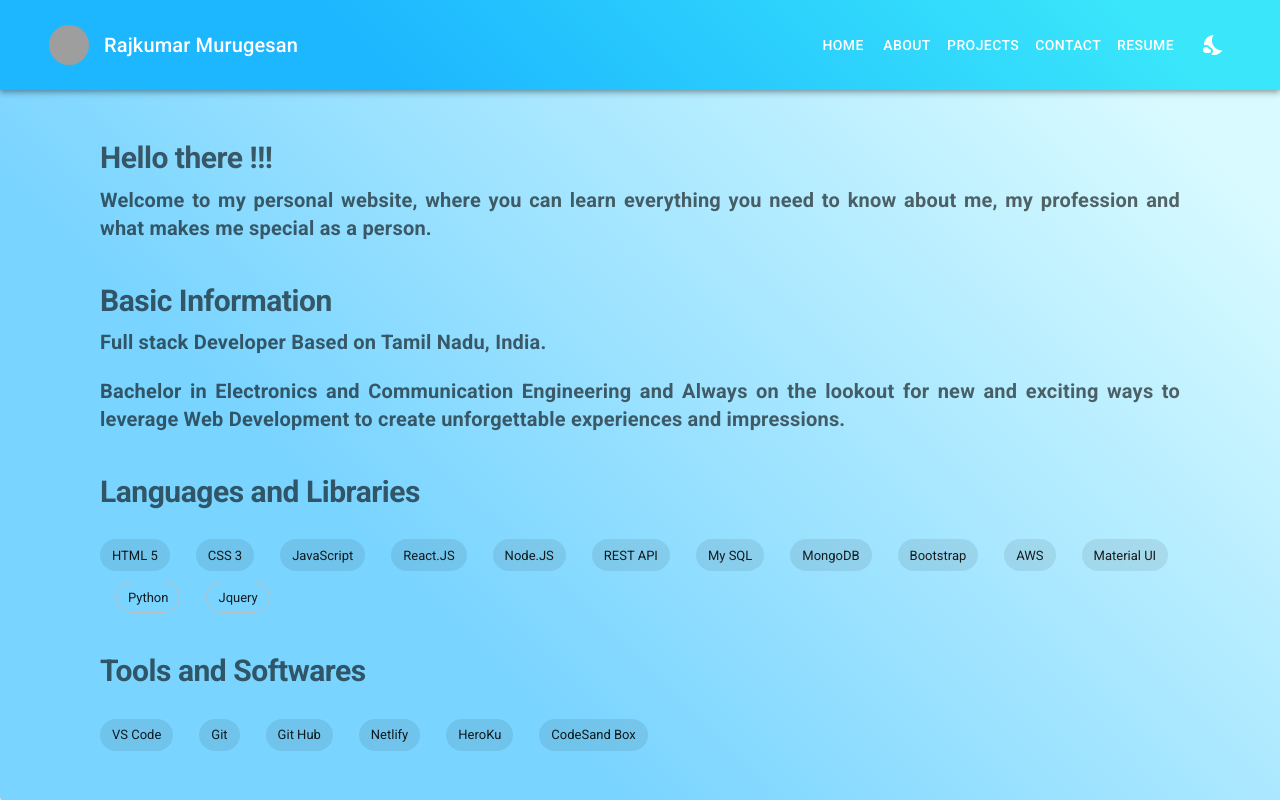
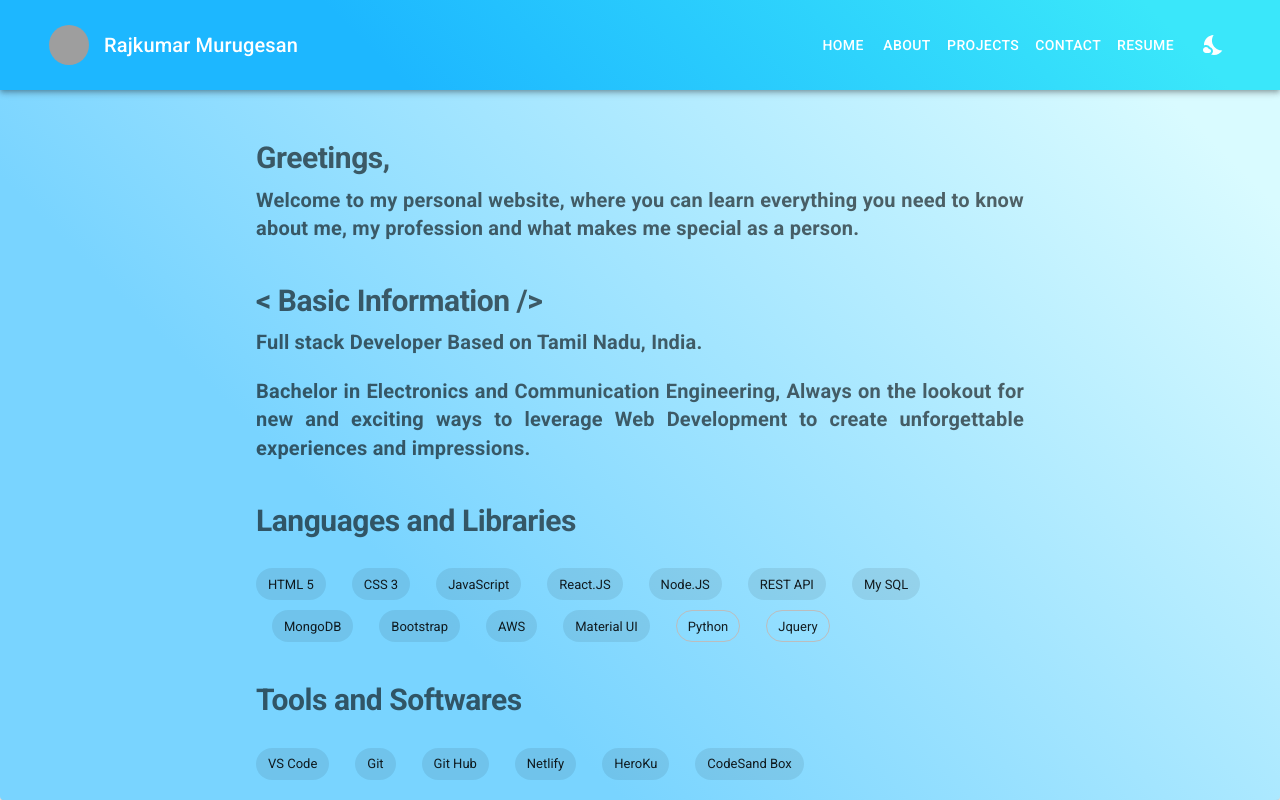
Before and after one commit to rajm688/Portfolio, a React (Create React App) app: page /About in a window 1280 px wide. Built offline with nearby package versions, Linux system fonts and the light colour scheme; grey boxes are pictures that could not be loaded.

Commit message:
finished

```diff
--- a/src/About.js
+++ b/src/About.js
@@ -2,6 +2,7 @@ import * as React from "react";
 import Chip from "@mui/material/Chip";
 import Stack from "@mui/material/Stack";
 import Typography from "@mui/material/Typography";
+import Tooltip from '@mui/material/Tooltip';
 export function About() {
   return (
     <div>
@@ -13,7 +14,7 @@ export function About() {
           gutterBottom
           color="text.secondary"
         >
-          Hello there !!!
+          Greetings,
         </Typography>
         <Typography
           style={{ fontSize: "20px", fontWeight: "bold", textAlign: "justify" }}
@@ -33,7 +34,7 @@ export function About() {
           gutterBottom
           color="text.secondary"
         >
-          Basic Information
+        {"< Basic  Information />"}
         </Typography>
         <Typography
           style={{ fontSize: "20px", fontWeight: "bold", textAlign: "justify" }}
@@ -48,7 +49,7 @@ export function About() {
           variant="body2"
           color="text.secondary"
         >
-          Bachelor in Electronics and Communication Engineering and Always on
+          Bachelor in Electronics and Communication Engineering, Always on
           the lookout for new and exciting ways to leverage Web Development to
           create unforgettable experiences and impressions.
         </Typography>
--- a/src/App.css
+++ b/src/App.css
@@ -3,6 +3,8 @@
   width: 80%;
   height: 70%;
   border-radius: 20px;
+  animation: scaling .5s steps(30)  1;
+
 }
 .body {
   margin: 0;
@@ -10,6 +12,7 @@
   background-repeat: no-repeat;
   background-size: cover;
   min-height: 100vh;
+
 }
 
 .appbarstyle {
@@ -31,7 +34,9 @@
   align-items: center;
 }
 .about {
-  margin: 50px 100px 0 100px;
+  margin: 50px 20% 0 20%;
+  text-align: justify;
+
 }
 @keyframes scaling {
   0%{ transform: scale(0.1) ;}
@@ -50,7 +55,7 @@
   width: 200px;
   border-radius: 250px;
   border: 8px solid white;
-  animation: scaling .5s steps(30)  1;
+  animation: scaling .3s steps(30)  1;
 }
 .contact {
   margin: 20px;
@@ -60,4 +65,5 @@
   flex-wrap: wrap;
   gap: 10px;
   margin: 30px;
+
 }
```
